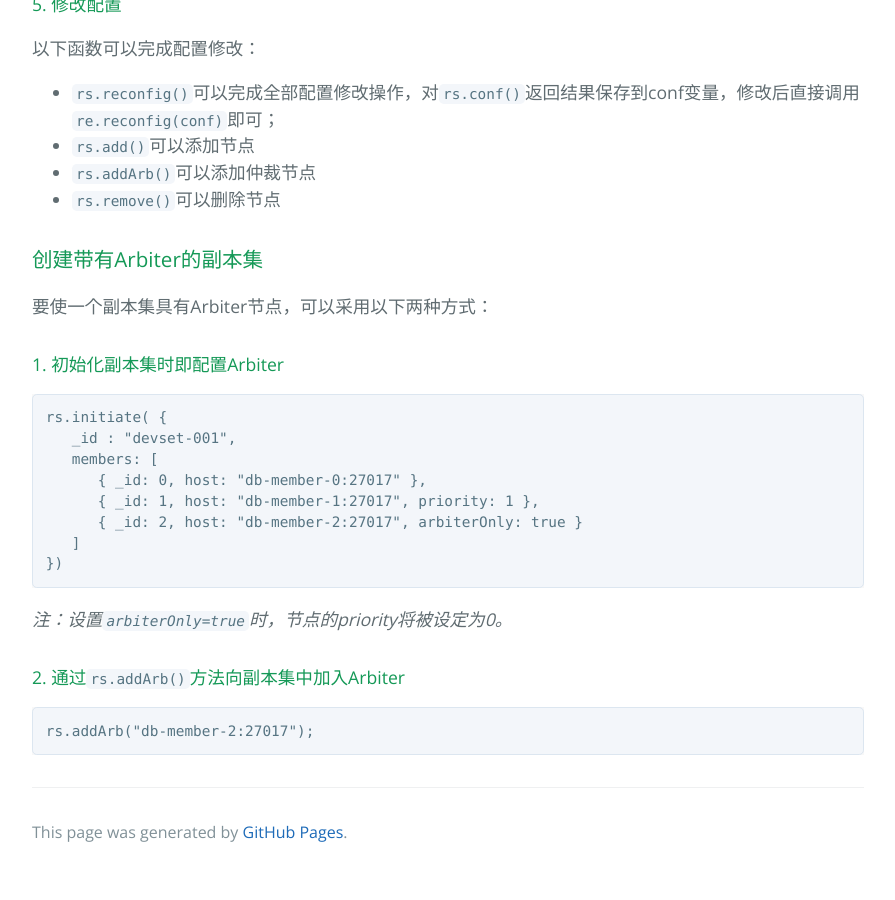
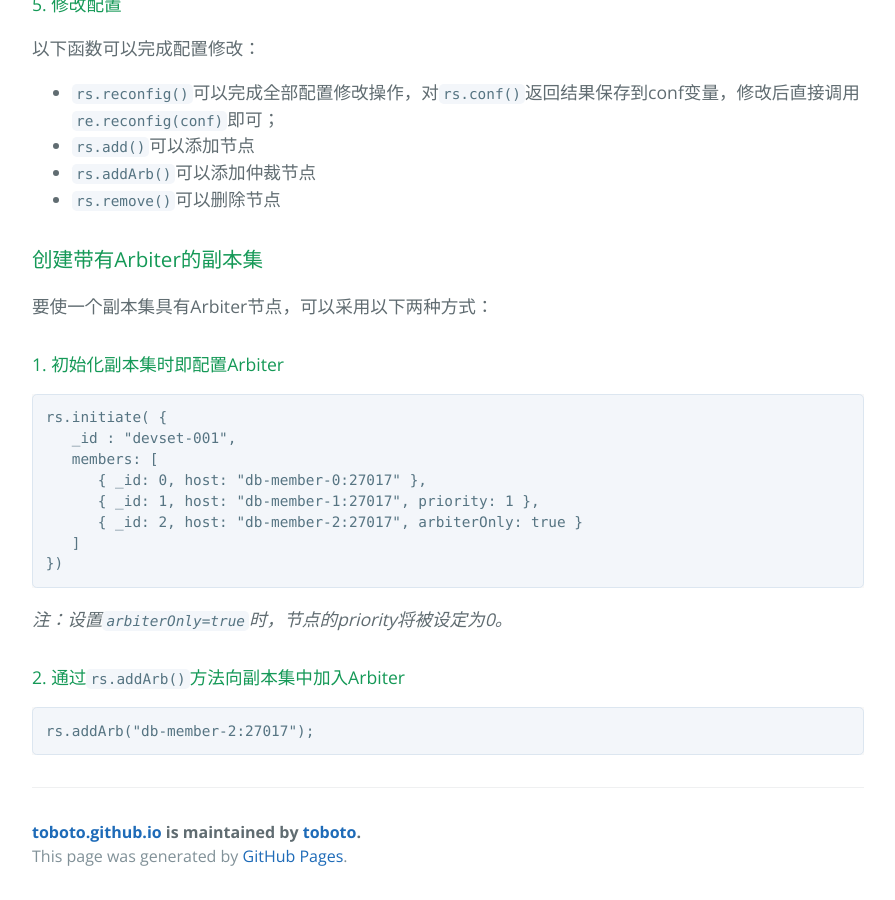
Before and after one commit to toboto/toboto.github.io, a Jekyll site: the page built from _posts/2019-04-15-MongoDB副本集部署方法.md, in a window 1280 px wide and 900 px high, scrolled down 3644 px. Shown: the whole window, without its empty margins (192-1087 px from the left). Built offline with Jekyll 4.4.1, drawn with Linux system fonts in a browser that asks for light colours; before the commit the page ends 4520 px from its top, so only the background shows below that.

Commit message:
update about me in footer

```diff
--- a/_layouts/default.html
+++ b/_layouts/default.html
@@ -39,6 +39,8 @@
 
       <footer class="site-footer">
         {% if site.github.is_project_page %}
+          <span class="site-footer-owner"><a href="{{ site.github.repository_url }}">{{ site.github.repository_name }}</a> is maintained by <a href="{{ site.github.owner_url}}">{{ site.github.owner_name }}</a>.</span>
+        {% else %}
           <span class="site-footer-owner"><a href="{{ site.github.repository_url }}">{{ site.github.repository_name }}</a> is maintained by <a href="/about/">{{ site.github.owner_name }}</a>.</span>
         {% endif %}
         <span class="site-footer-credits">This page was generated by <a href="https://pages.github.com">GitHub Pages</a>.</span>
--- a/_layouts/post.html
+++ b/_layouts/post.html
@@ -40,6 +40,8 @@
       <footer class="site-footer">
         {% if site.github.is_project_page %}
           <span class="site-footer-owner"><a href="{{ site.github.repository_url }}">{{ site.github.repository_name }}</a> is maintained by <a href="/about/">{{ site.github.owner_name }}</a>.</span>
+        {% else %}
+          <span class="site-footer-owner"><a href="{{ site.github.repository_url }}">{{ site.github.repository_name }}</a> is maintained by <a href="/about/">{{ site.github.owner_name }}</a>.</span>
         {% endif %}
         <span class="site-footer-credits">This page was generated by <a href="https://pages.github.com">GitHub Pages</a>.</span>
       </footer>
```
Also changed, not shown: _posts/2019-04-15-MongoDB副本集部署方法.md (+1 -1 lines), _posts/2019-05-05-深度学习入门读书笔记-误差反向传播法.md (+1 -1 lines).
